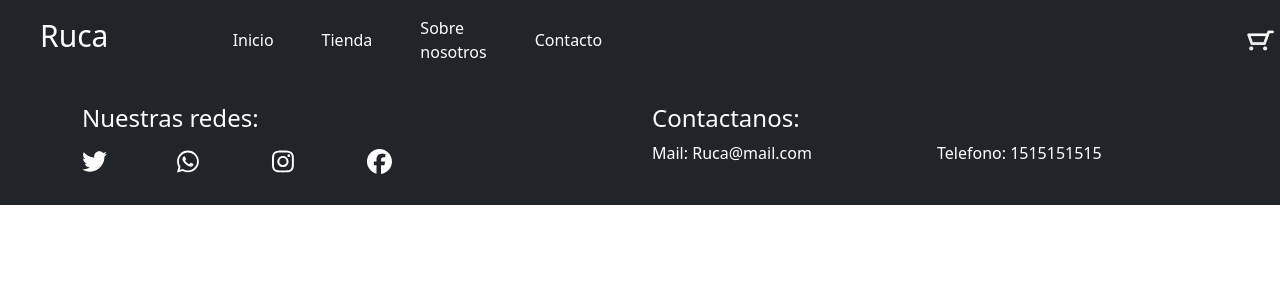
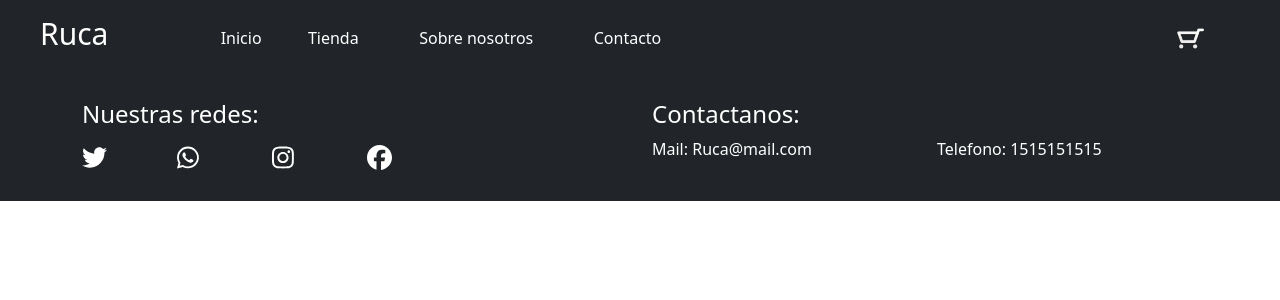
Before and after one commit to kevinfigueredo2000/React-Ruca-CoderHouse, a React (Create React App) app: page /productos in a window 1280 px wide. Shown: the top 300 px of the page. Built offline with nearby package versions, Linux system fonts and the light colour scheme; no server answers; the database is empty.

Commit message:
responsive laptop

```diff
--- a/src/components/Categories.js
+++ b/src/components/Categories.js
@@ -18,7 +18,7 @@ const Categories = () => {
             <Row>
                 {
                     productos.filter(word => word.category === category).map((product) => {
-                        return (<div className="col-sm-2 col-6"><Item key={product.id} product={product} /></div>)
+                        return (<div className="col-xxl-2 col-sm-3 col-6"><Item key={product.id} product={product} /></div>)
                     }
                     )
                 }
--- a/src/components/ItemDetailContainer/ItemDetailContainer.js
+++ b/src/components/ItemDetailContainer/ItemDetailContainer.js
@@ -48,7 +48,7 @@ export const ItemDetailContainer = () => {
 
     } else {
         return (
-            <Container className="card col-sm-8 my-xxl-5" id="prueba">
+            <Container className="card col-xxl-8 col-sm-8 my-sm-3 my-xxl-5" id="prueba">
                 <div className="row" >
                     <div className="col-sm-8 my-5">
                         <ItemDetail />
--- a/src/components/ItemList/ItemList.js
+++ b/src/components/ItemList/ItemList.js
@@ -27,11 +27,11 @@ function ItemList(prop) {
             <Container>
                 <Row>
                     {numSlice ? (productos.slice(Number(numSlice) - 5, Number(numSlice) - 1).map((product) => ( // numSlice es 12; Menos 5 es 1, no es 0, por lo q muestra mal. Después buscar porqué o en donde pongo para mostrar 4 en el de abajo
-                        <div className="col-sm col-6" key={product.id}>
+                        <div className="col-6" key={product.id}>
                             <Item key={product.id} product={product} id={product.id} />
                         </div>
                     ))) : productos.map((product) => ( // numSlice es 12; Menos 5 es 1, no es 0, por lo q muestra mal. Después buscar porqué o en donde pongo para mostrar 4 en el de abajo
-                        <div className="col-sm col-6" key={product.id}>
+                        <div className="col-6" key={product.id}>
                             <Item key={product.id} product={product} id={product.id} />
                         </div>
                     ))}
@@ -43,11 +43,11 @@ function ItemList(prop) {
             <Container>
                 <Row>
                     {numSlice ? (productos.slice(Number(numSlice) - 5, numSlice).map((product) => ( // numSlice es 12; Menos 5 es 1, no es 0, por lo q muestra mal. Después buscar porqué o en donde pongo para mostrar 4 en el de abajo
-                        <div className="col-sm col-6" key={product.id}>
+                        <div className="col-xxl-2 col-sm-3" key={product.id}>
                             <Item key={product.id} product={product} id={product.id} />
                         </div>
                     ))) : productos.map((product) => ( // numSlice es 12; Menos 5 es 1, no es 0, por lo q muestra mal. Después buscar porqué o en donde pongo para mostrar 4 en el de abajo
-                        <div className="col-sm-2 col-6" key={product.id}>
+                        <div className="col-xxl-2 col-sm-3" key={product.id}>
                             <Item key={product.id} product={product} id={product.id} />
                         </div>
                     ))}
--- a/src/components/Nav/NavBar.js
+++ b/src/components/Nav/NavBar.js
@@ -61,25 +61,27 @@ function NavBar() {
                             </li><hr />
                         </div>
                     </Offcanvas>
-                    <h1 className="nombreH1 col-sm-1 rucaNav">Ruca</h1>
-                    <ul id="ulNav">
-                        <li className="nav-item me-sm-5 my-auto ">
+                    <h1 className="nombreH1 col-xxl-1 col-sm-1 rucaNav">Ruca</h1>
+                    <Row className="w-100">
+                        <ul id="ulNav" className="col-xxl-10 col-sm-10">
+                            <li className="nav-item col-sm-1 col-xxl-1 my-auto  me-xxl-1">
                                 <Link to="/" activeClassName="active" className="vinculo" id="inicio">Inicio</Link>
                             </li>
-                        <li className="nav-item me-sm-5 my-auto">
+                            <li className="nav-item col-sm-1 col-xxl-1 my-auto me-xxl-1">
                                 <Link to={"tienda"} activeClassName="active" className="vinculo" id="tienda">Tienda</Link>
                             </li>
-                        <li className="nav-item me-sm-5 my-auto">
+                            <li className="nav-item col-sm-2 ms-sm-4 me-sm-0 ms-xxl-0 col-xxl-1 my-auto me-xxl-5">
                                 <Link to="sobre-nosotros" activeClassName="active" className="vinculo">Sobre nosotros</Link>
                             </li>
-                        <li className="nav-item me-sm-5 my-auto">
+                            <li className="nav-item col-sm-1 col-xxl-1 my-auto me-xxl-1">
                                 <Link to="contacto" activeClassName="active" className="vinculo">Contacto</Link>
                             </li>
                         </ul>
-                    <li className="nav-item col-9 col-sm-6" id="cart" >
+                        <li className="nav-item col-sm me-sm-5 col-xxl me-xxl-5 " id="cart" >
                             <span className="float-end" onClick={handleShowCart}><CartWidget Cart={Cart} />{cantidadCarrito === 0 ? "" : <span className="badge rounded-pill translate-middle" style={window.innerWidth <= 768 ? { cursor: "pointer", backgroundColor: "#0d6efd", border: "1px solid white" } : { cursor: "pointer", backgroundColor: "#0d6efd", border: "1px solid white" }} onClick={handleShowCart}>{cantidadCarrito}</span>}</span>
                             <><SideCart /></>
                         </li>
+                    </Row>
                 </Navbar>
             </Row>
         </section>
--- a/src/components/itemDetail/ItemDetail.js
+++ b/src/components/itemDetail/ItemDetail.js
@@ -51,7 +51,7 @@ export const ItemDetail = () => {
         return (
             <Container>
                 <Row>
-                    <div className="card col-sm-1 col-2 py-3">
+                    <div className="card col-xxl-1 col-sm-2 py-xxl-3 py-sm-3">
                         <img src={product.img} className={`mb-3 ${active === product.img ? "activeIMG" : ""}`} alt={product.id} onMouseEnter={() => { cambiarImg(product.img) }} />
                         {product.imgsSec && (product.imgsSec).map((i) => {
                             return (<img src={i} alt={i} className={`mb-3 ${active === i ? "activeIMG" : ""}`} onMouseEnter={() => { cambiarImg(i) }} />)
@@ -59,7 +59,7 @@ export const ItemDetail = () => {
 
                     </div>
                     {/* <MostrarProducto abrir={abrir} cerrar={() => setAbrir(false)} productImg={selectedImg ? selectedImg : product.img} /> */}
-                    <div className="col-sm-11 col-8 text-center my-4">
+                    <div className="col-xxl-11 col-sm-8 text-center my-xxl-4 my-sm-4">
                         <img src={selectedImg ? selectedImg : product.img} className="imgsProductosMenu" alt={product.id} /* onClick={() => setAbrir(true)}  */ />
                     </div>
                 </Row>
```
Lines whose indentation alone changed are shown as unchanged.
